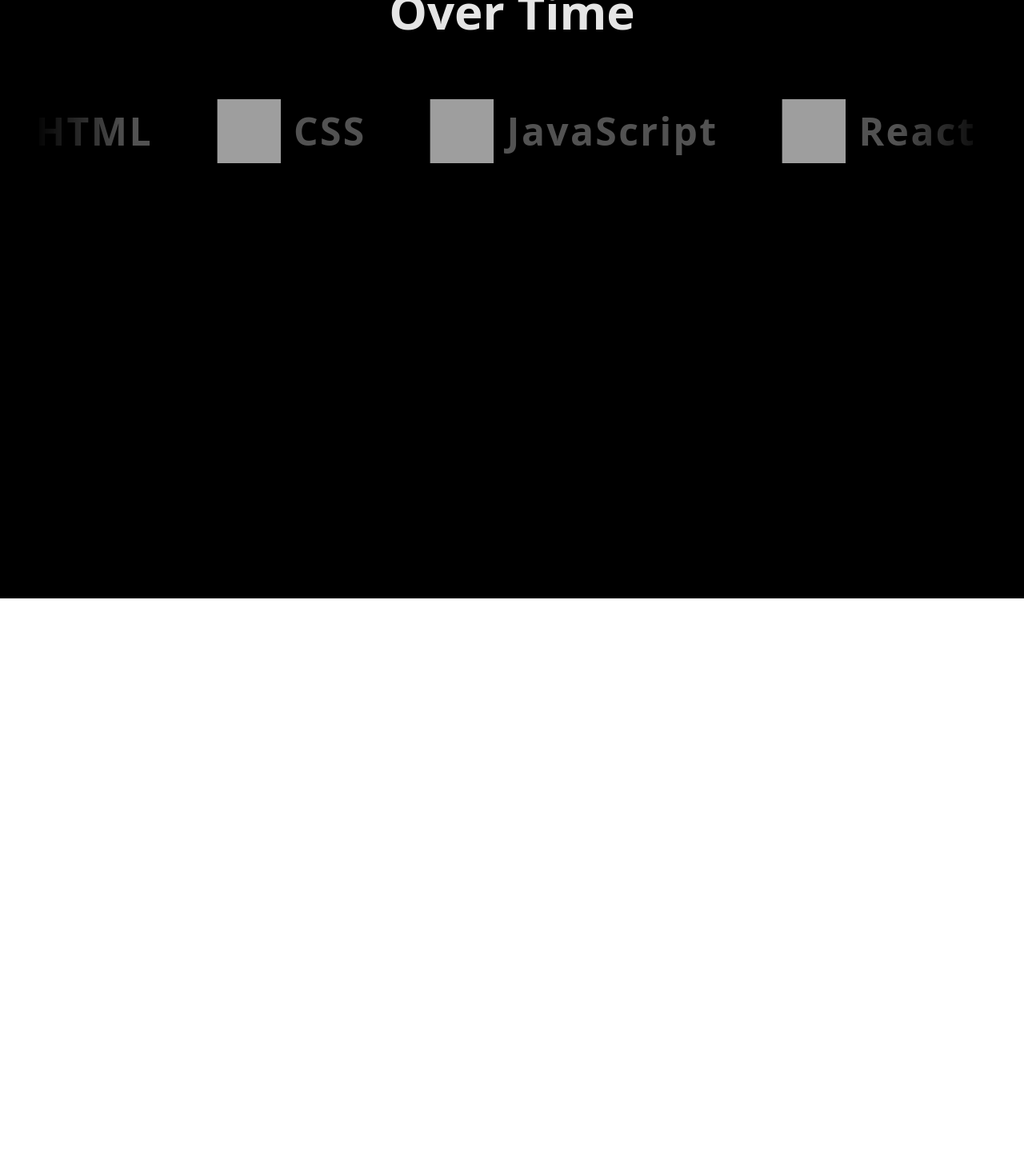
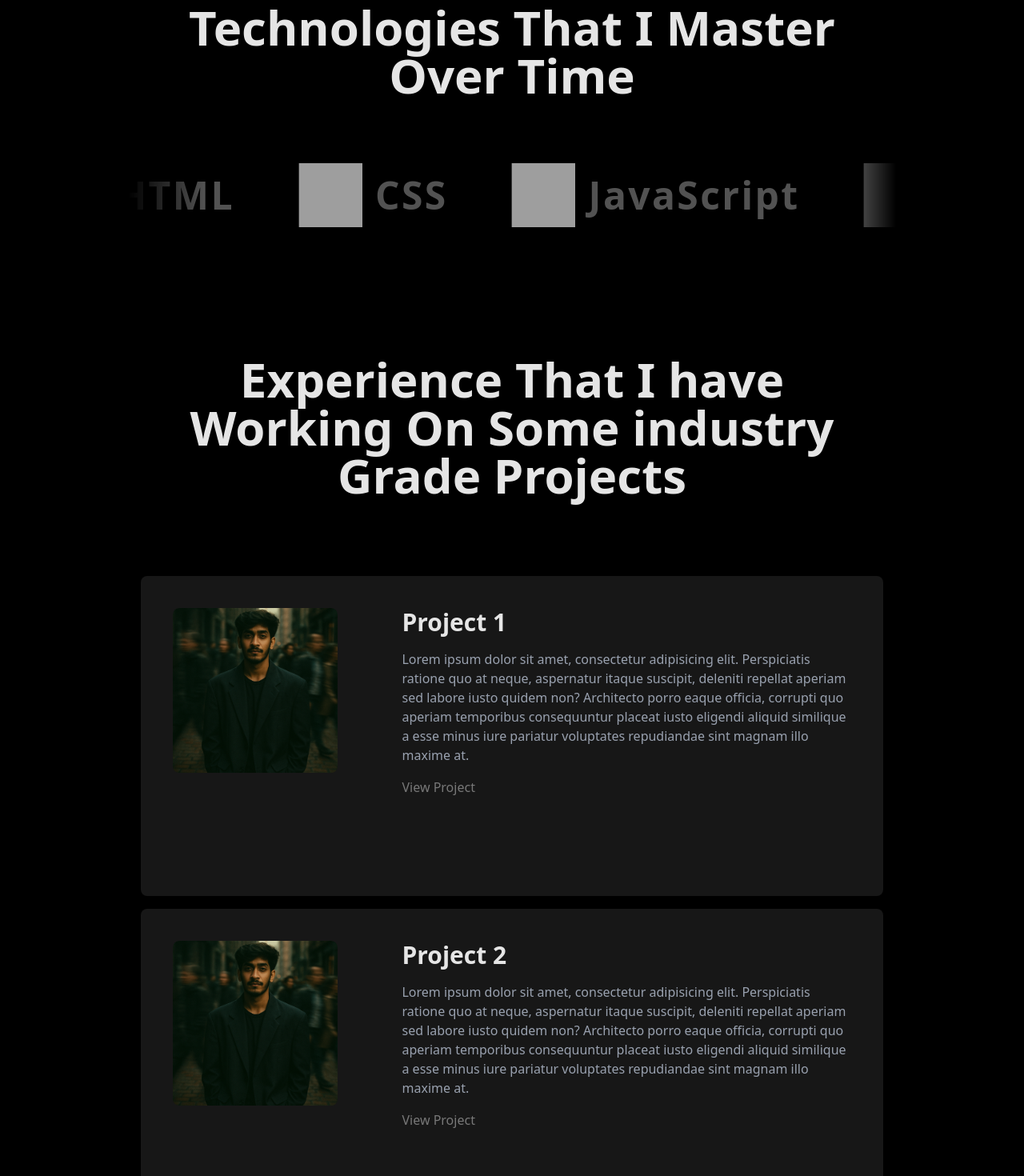
Before and after one commit to Suleman9580/portfolio, a React (Vite) app: page / in a window 1280 px wide. Shown: the part 940-2410 px from the top of the page at 80% size. Before the commit the page ends 1688 px from the top, so only its background shows below. Built offline with nearby package versions, Linux system fonts and the light colour scheme; grey boxes are pictures that could not be loaded.

Commit message:
All Pages Added

```diff
--- a/src/App.jsx
+++ b/src/App.jsx
@@ -1,26 +1,35 @@
 import React from 'react'
 import Navbar from './components/Navbar'
 import Center from './components/Center'
-import Skills from './components/Skills'
-
-
+import Technologies from './components/Technologies'
+import Projects from './components/Projects'
+import Experiences from './components/Experiences'
+import Footer from './components/Footer'
 
 
 
 function App() {
   return (
     <>
-    <div className="main bg-black w-full min-h-screen px-10 py-6 text-neutral-200 overflow-hidden relative">
+    <div className="main bg-black w-full min-h-screen px-20 py-6 text-neutral-200 overflow-hidden relative">
       <Navbar></Navbar>
 
       <div className="landing h-screen w-full flex items-center justify-center">
         <Center></Center>
       </div>
       <div className="skill">
-        <Skills></Skills>
+        <Technologies></Technologies>
       </div>
+      <div className="projects">
+        <Projects></Projects>
+      </div>
+      <div className="experience">
+        <Experiences></Experiences>
     </div>
-
+    <div className="footer">
+      <Footer></Footer>
+    </div>
+    </div>
     </>
   )
 }
--- a/src/components/Center.jsx
+++ b/src/components/Center.jsx
@@ -5,9 +5,9 @@ function Center() {
   return (
     <div className='flex flex-col items-center justify-center gap-6 text-center w-[70%] mx-auto  '>
         <p className='text-6xl font-bold tracking-widest leading-8'>Mohd. Suleman</p>
-        <p className='text-4xl font-bold leading-10'>A FULL-STACK <span>DEVELOPER </span><br /> <span className='text-3xl font-medium'>Based In India</span></p>
+        <p className='text-4xl font-bold leading-10'>A FULL-STACK DEVELOPER, Based In India</p>
 
-        <p className='text-neutral-500 font-medium'>Lorem ipsum dolor sit amet consectetur adipisicing elit. Et libero debitis est magnam exercitationem adipisci, omnis ipsum odio beatae qui quidem eaque cum esse ipsa ab reiciendis expedita incidunt minima nobis. Eligendi voluptatem repudiandae nostrum eius molestiae et dolor dignissimos fugiat fugit, repellendus praesentium aspernatur eaque optio recusandae placeat non.</p>
+        <p className='text-neutral-500 font-medium'>I design and build custom websites that help businesses grow. Freelance web developer specializing in responsive, modern websites for startups, brands, and small businesses.</p>
 
         <Button>Contact me</Button>
     </div>
--- /dev/null
+++ b/src/components/Experiences.jsx
@@ -0,0 +1,52 @@
+import React from 'react'
+
+function Experiences() {
+    const data = [
+        {
+            role: "Software Engineer",
+            company: "Infosys India pvt ltd",
+            description: "This is a detailed description of experience 1.",
+            duration: "Jan 2020 - Dec 2020"
+        },
+        {
+            role: "Software Engineer",
+            company: "Company B",
+            description: "This is a detailed description of experience 2.",
+            duration: "Jan 2021 - Dec 2021"
+        },
+        {
+            role: "Software Engineer",
+            company: "Company C",
+            description: "This is a detailed description of experience 3.",
+            duration: "Jan 2022 - Dec 2022"
+        }
+    ]
+  return (
+    <div className=' p-20'>
+      <h2 className="text-6xl font-bold text-center mb-10 ">Industry Experiences</h2>
+      <div className="p-4 flex gap-4 flex-col">
+        {data.map((exp, index) => (
+          <ExperienceCard key={index} role={exp.role} company={exp.company} description={exp.description} duration={exp.duration} />
+        ))}
+      </div>
+    </div>
+  )
+}
+function ExperienceCard({ role, company, description, duration }) {
+  return (
+    <div className="bg-neutral-900 flex  items-center px-10 py-10 rounded-lg">
+      <div className='w-[30%]'>
+        <h3 className="text-2xl font-bold">{company}</h3>
+        <h4 className="text-xl font-medium">{role}</h4>
+      </div>
+      <div>
+        <p className="text-gray-300 ">{description}</p>
+        <span className="text-neutral-500 ">{duration}</span>
+      </div>
+    </div>
+  )
+}
+
+
+
+export default Experiences
--- /dev/null
+++ b/src/components/Footer.jsx
@@ -0,0 +1,66 @@
+import React from 'react'
+import Marquee from 'react-fast-marquee'
+
+
+
+function Footer() {
+
+
+
+  return (
+    <>
+    <div className='w-full flex flex-col items-center gap-20'>
+
+
+    <div className=' [mask-image:linear-gradient(to_right,transparent,white_10%,white_90%,transparent)] w-full'>
+     <Marquee speed={30}>
+        <div className="flex items-center justify-center gap-10 overflow-hidden ">
+
+    <h1 className='text-8xl font-semibold '>CONTACT ME</h1>
+    <div className='w-4 h-4 bg-neutral-400 rounded-full'></div>
+    <h1 className='text-8xl font-semibold'>CONTACT ME</h1>
+    <div className='w-4 h-4 bg-neutral-400 rounded-full'></div>
+        </div>
+</Marquee>
+
+    </div>
+
+  <div className='w-full flex items-center justify-between px-20'>
+    <div className=''>
+    <h1 className='text-3xl '>Get In Touch</h1>
+    <p className='text-neutral-500 mt-4'>Email</p>
+    <a href="mailto:suleman.techworks@gmail.com">
+      suleman.techworks@gmail.com
+    </a>
+    <p className='text-neutral-500 mt-4'>Phone</p>
+    <a href="tel:+919580629950" className='block'>
+      +91 95806 29950
+    </a>
+    </div>
+    <div className='w-[50%]'>
+    <p className='text-center text-neutral-500'>
+      Send me your email to discuss new projects, collaborations, or just to say hello! I would love to hear from you.
+    </p>
+    <form action="mailto:suleman.techworks@gmail.com">
+      <input type="email" placeholder='Enter Your Email' className=' px-6 mt-6 bg-neutral-900 border-0 p-2 rounded-full w-full' />
+    </form>
+
+    </div>
+  </div>
+
+  <div className='h-[1px] w-full bg-neutral-800'></div>
+
+  <div className='w-full flex items-center justify-between px-20 -mt-10'>
+    <div className='flex items-center gap-4 transition-all ease-in-out duration-300'>
+      <a href="https://www.linkedin.com/in/suleman9580" target='_blank' className='text-neutral-500 hover:text-neutral-300'>LinkedIn</a>
+      <a href="https://github.com/suleman9580" target='_blank' className='text-neutral-500 hover:text-neutral-300'>GitHub</a>
+      <a href="https://twitter.com/MohdSul44471196" target='_blank' className='text-neutral-500 hover:text-neutral-300'>Twitter</a>
+    </div>
+    <p className='text-neutral-500'>© 2023 Suleman Techworks</p>
+  </div>
+  </div>
+    </>
+  )
+}
+
+export default Footer
--- /dev/null
+++ b/src/components/Projects.jsx
@@ -0,0 +1,59 @@
+import React from 'react'
+
+function Projects() {
+    const data = [{
+        title: "Project 1",
+        description: "Lorem ipsum dolor sit amet, consectetur adipisicing elit. Perspiciatis ratione quo at neque, aspernatur itaque suscipit, deleniti repellat aperiam sed labore iusto quidem non? Architecto porro eaque officia, corrupti quo aperiam temporibus consequuntur placeat iusto eligendi aliquid similique a esse minus iure pariatur voluptates repudiandae sint magnam illo maxime at.",
+        link: "https://example.com/project1",
+        image: "/avatar.png"
+    },
+    {
+        title: "Project 2",
+        description: "Lorem ipsum dolor sit amet, consectetur adipisicing elit. Perspiciatis ratione quo at neque, aspernatur itaque suscipit, deleniti repellat aperiam sed labore iusto quidem non? Architecto porro eaque officia, corrupti quo aperiam temporibus consequuntur placeat iusto eligendi aliquid similique a esse minus iure pariatur voluptates repudiandae sint magnam illo maxime at.",
+        link: "https://example.com/project2",
+        image: "/avatar.png"
+    },
+    {
+        title: "Project 3",
+        description: "Lorem ipsum dolor sit amet, consectetur adipisicing elit. Perspiciatis ratione quo at neque, aspernatur itaque suscipit, deleniti repellat aperiam sed labore iusto quidem non? Architecto porro eaque officia, corrupti quo aperiam temporibus consequuntur placeat iusto eligendi aliquid similique a esse minus iure pariatur voluptates repudiandae sint magnam illo maxime at.",
+        link: "https://example.com/project3",
+        image: "/avatar.png"
+    }
+
+    ]
+  return (
+    <div className=' p-20'>
+        <h2 className="text-6xl font-bold text-center mb-20 ">Experience That I have <br /> Working On Some industry Grade Projects</h2>
+        <div className=" p-4 flex gap-4 flex-col">
+            {data.map((project, index) => (
+                <ProjectCard
+                    key={index}
+                    title={project.title}
+                    description={project.description}
+                    link={project.link}
+                    image={project.image}
+                />
+            ))}
+        </div>
+    </div>
+  )
+}
+
+const ProjectCard = ({ title, description, link, image }) => {
+    return (
+        <div className="bg-neutral-900 h-100 p-10 rounded-lg flex gap-20" >
+        <div className='overflow-hidden  rounded-lg cursor-pointer'>
+            <img src={image} alt={title} className=" scale-[1] hover:scale-[1.03] transition-all ease-in-out duration-300 object-cover rounded-lg" />
+        </div>
+        <div className='flex flex-col gap-4'>
+            <h3 className="text-3xl font-bold">{title}</h3>
+            <p className="text-gray-400 ">{description}</p>
+            <a href={link} target="_blank" className=' ' >View Project</a>
+        </div>
+        </div>
+    )
+ }
+
+
+
+export default Projects
--- a/src/components/Skills.jsx
+++ b/src/components/Technologies.jsx
@@ -2,7 +2,7 @@ import React from 'react'
 import Marquee from 'react-fast-marquee'
 
 
-function Skills() {
+function Technologies() {
 
   const data = [
     {
@@ -62,13 +62,13 @@ function Skills() {
 
 
   return (
-    <div className="w-full bg-black min-h-screen">
-        <p className='text-6xl font-bold text-center mb-20'>Skills That I Acquire <br /> Over Time</p>
+      <div className="p-20 ">
+        <p className='text-6xl font-bold text-center mb-20'>Technologies That I Master <br /> Over Time</p>
         <div className=' [mask-image:linear-gradient(to_right,transparent,white_10%,white_90%,transparent)]'>
-          <Marquee speed={30} pauseOnHover={true} >
+          <Marquee speed={30}  pauseOnHover={true} >
           <div className="flex  gap-20 ml-20 ">
           {data.map((skill, index) => (
-            <SkillCard key={index} icon={skill.icon} title={skill.title}  />
+            <TechnologiesCard key={index} icon={skill.icon} title={skill.title}  />
           ))}
         </div>
         </Marquee>
@@ -77,7 +77,7 @@ function Skills() {
   )
 }
 
-const SkillCard = ({ title, icon }) => (
+const TechnologiesCard = ({ title, icon }) => (
   <div className="flex justify-center items-center gap-4 relative">
     <img src={icon} alt={title} className="w-20 h-20  grayscale" />
     <h3 className="text-5xl text-neutral-600 tracking-wider font-bold">{title}</h3>
@@ -88,4 +88,4 @@ const SkillCard = ({ title, icon }) => (
 
 
 
-export default Skills
+export default Technologies
--- a/src/index.css
+++ b/src/index.css
@@ -1 +1,10 @@
 @import "tailwindcss";
+
+
+a {
+    color: rgb(120, 120, 120);
+}
+a:hover {
+    color: rgb(212 212 212);
+    transition: all 0.2s ease-in-out;
+}
```
Also changed, not shown: public/avatar.png (added).
